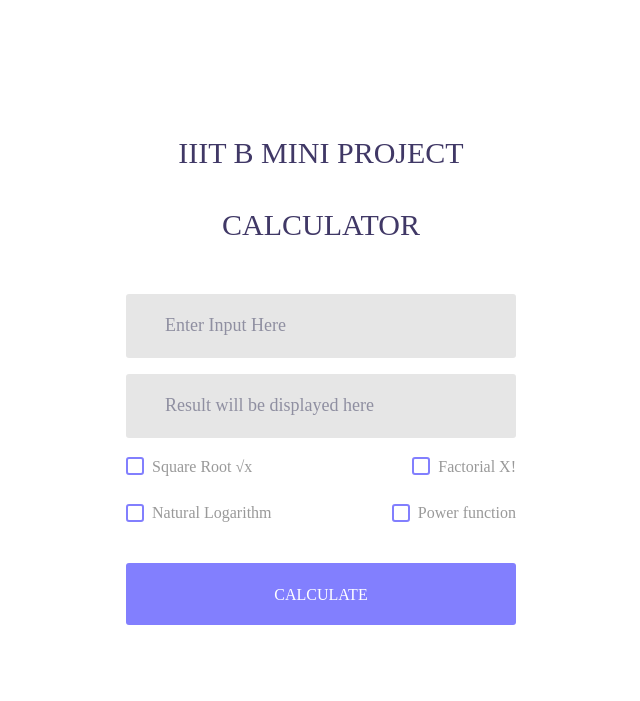
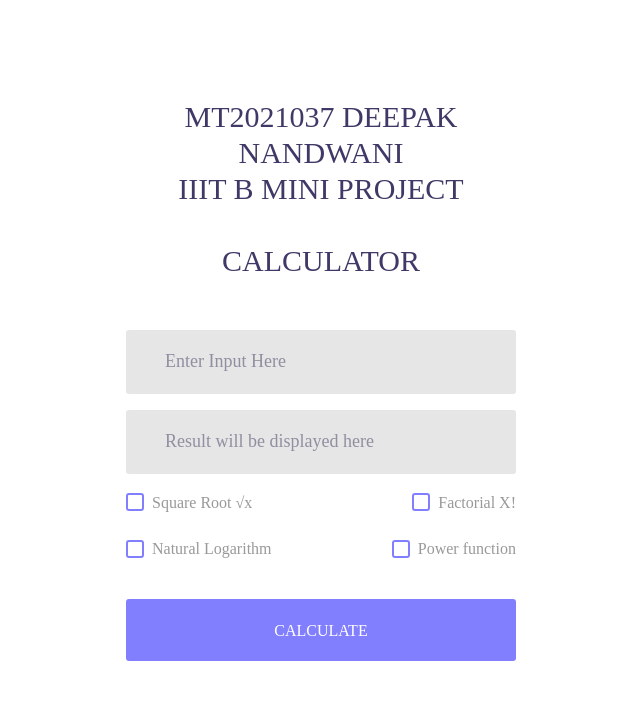
Before and after one commit to deeplearn-optimizer/calculator, a Django app: page / in a window 1280 px wide. Shown: the top 701 px of the page, without its empty margins (319-959 px from the left). Run offline with Django 4.2, Linux system fonts and the light colour scheme; some libraries are stand-ins or nearby versions; some web fonts are replaced.

Commit message:
final commit

```diff
--- a/main_application/templates/calc/calculator.html
+++ b/main_application/templates/calc/calculator.html
@@ -36,6 +36,8 @@
 				<form class="login100-form validate-form flex-sb flex-w" method="POST" action="{% url 'calculate' %}">
 					{% csrf_token %}
 					<span class="login100-form-title p-b-51">
+						MT2021037 DEEPAK NANDWANI
+						<br>
 						IIIT B MINI PROJECT
                         <br>
                         <br>
```
Also changed, not shown: 1 other file.
